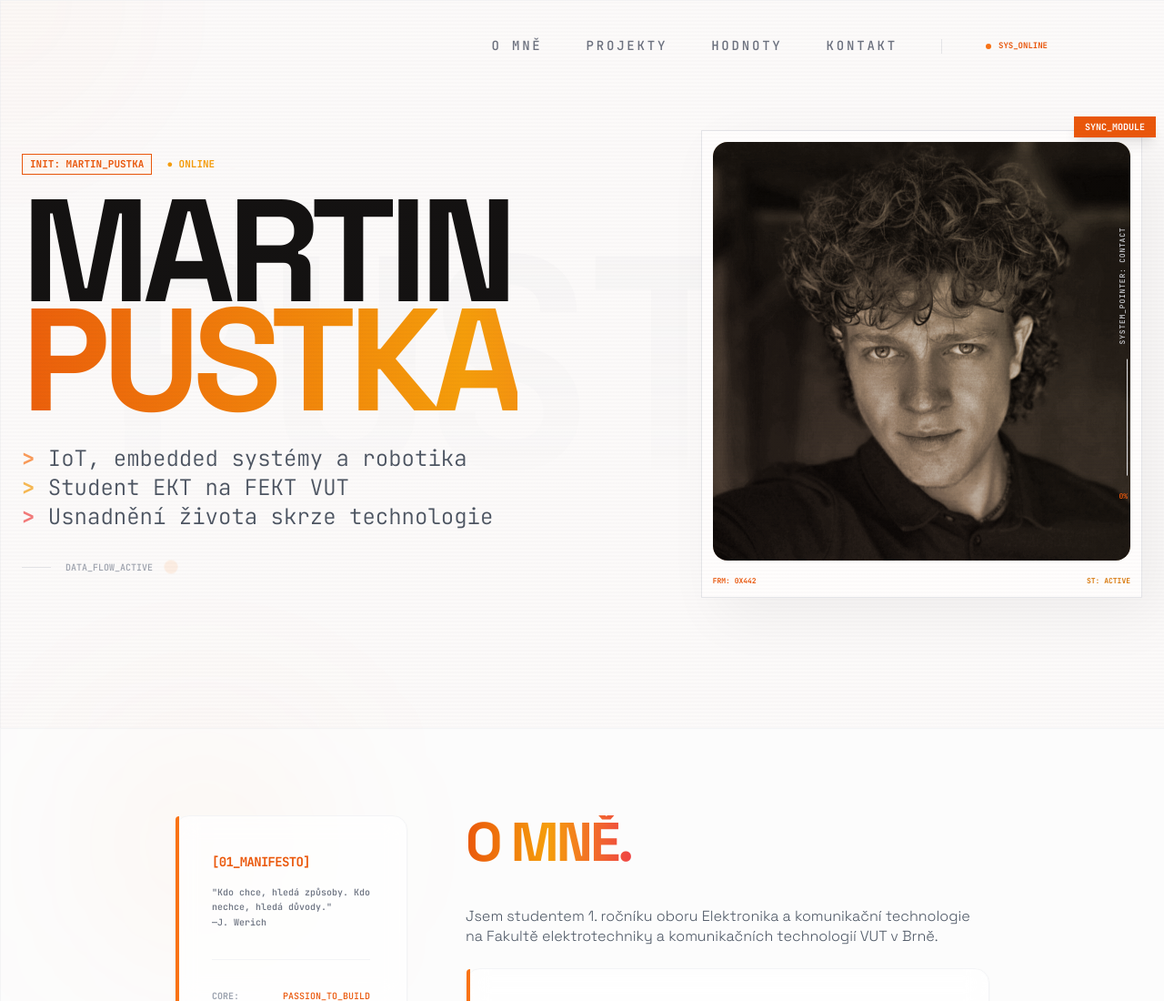
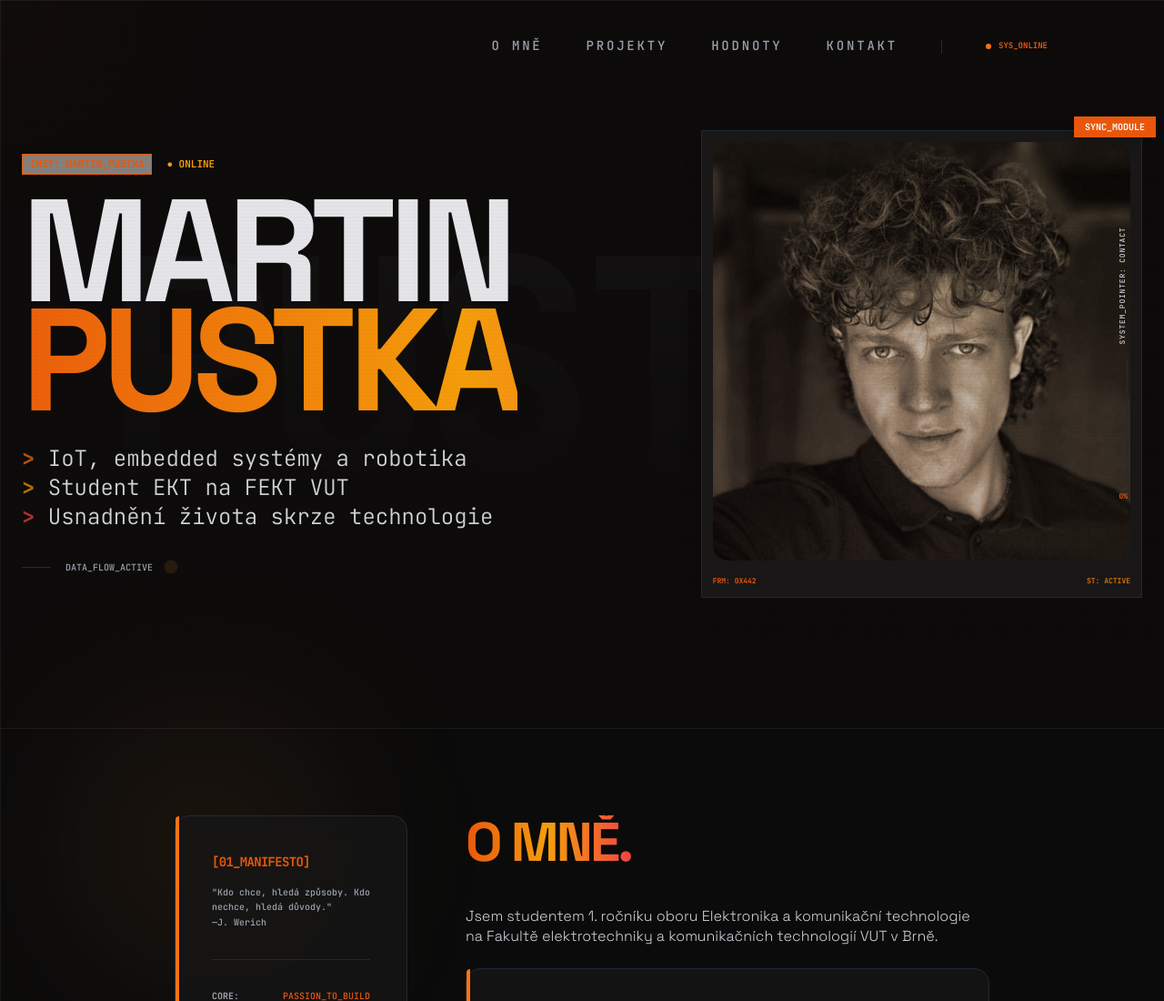
Before and after one commit to martiinek/martiinek.github.io, a React (Vite) app: page / in a window 1280 px wide. Shown: the top 1100 px of the page at 91% size. Built offline with nearby package versions, Linux system fonts and the light colour scheme.

Commit message:
Black theme

```diff
--- a/App.tsx
+++ b/App.tsx
@@ -125,7 +125,7 @@ const App: React.FC = () => {
         <div className="mono text-[8px] text-gray-300 vertical-text tracking-widest uppercase">
           System_Pointer: {activeSection}
         </div>
-        <div className="h-32 w-[1px] bg-gray-200 relative">
+        <div className="h-32 w-[1px] bg-gray-800 relative">
           <div
             className="absolute top-0 left-0 w-full bg-orange-500 transition-all duration-300"
             style={{ height: `${(scrollPos / (document.documentElement.scrollHeight - window.innerHeight)) * 100}%` }}
@@ -148,7 +148,7 @@ const App: React.FC = () => {
         </div>
       </main>
 
-      <footer className="py-20 border-t border-gray-200 bg-white/50 backdrop-blur-sm px-10">
+      <footer className="py-20 border-t border-gray-800 bg-black/50 backdrop-blur-sm px-10">
         <div className="flex flex-col md:flex-row justify-between items-center mono text-[10px] text-gray-400 gap-4">
           <p className="flex items-center gap-2">
             <span className="w-1 h-1 rounded-full bg-orange-500 animate-pulse"></span>
--- a/components/About.tsx
+++ b/components/About.tsx
@@ -3,21 +3,21 @@ import React from 'react';
 export const About: React.FC = () => {
   return (
     <section id="about" className="py-24 reveal relative">
-      <div className="absolute -left-24 top-0 w-64 h-64 bg-orange-400/5 rounded-full blur-[100px] pointer-events-none"></div>
+      <div className="absolute -left-24 top-0 w-64 h-64 bg-orange-400/10 rounded-full blur-[100px] pointer-events-none"></div>
 
       <div className="grid lg:grid-cols-12 gap-16 items-start">
         <div className="lg:col-span-4">
-          <div className="sticky top-32 p-10 border border-gray-100 bg-white/70 backdrop-blur-md shadow-sm rounded-2xl relative">
+          <div className="sticky top-32 p-10 border border-gray-800 bg-neutral-900/70 backdrop-blur-md shadow-sm rounded-2xl relative">
             <div className="absolute top-0 left-0 w-1 h-full bg-orange-500 rounded-l-2xl"></div>
             <h2 className="mono text-sm font-bold uppercase tracking-tighter mb-4 text-orange-600">
               [01_MANIFESTO]
             </h2>
-           <div className="mono text-[10px] text-gray-500 leading-relaxed mb-8">
+           <div className="mono text-[10px] text-gray-400 leading-relaxed mb-8">
               "Kdo chce, hledá způsoby. Kdo nechce, hledá důvody."
               <br />
               —J. Werich
             </div>
-            <div className="w-full h-[1px] bg-gray-100 mb-8"></div>
+            <div className="w-full h-[1px] bg-gray-800 mb-8"></div>
             <div className="space-y-4">
               <div className="flex justify-between mono text-[10px]">
                 <span className="text-gray-400 uppercase font-bold">Core:</span>
@@ -41,14 +41,14 @@ export const About: React.FC = () => {
               <span className="gradient-text">O MNĚ.</span>
             </h3>
 
-            <div className="prose prose-xl text-gray-600 font-light leading-snug space-y-6">
+            <div className="prose prose-xl text-gray-300 font-light leading-snug space-y-6">
               <p>
                 Jsem studentem 1. ročníku oboru Elektronika a komunikační technologie na Fakultě elektrotechniky a komunikačních technologií VUT v Brně.
               </p>
 
-              <div className="p-8 border border-gray-100 bg-white/70 backdrop-blur-md mono text-base shadow-sm leading-relaxed italic rounded-2xl relative">
+              <div className="p-8 border border-gray-800 bg-neutral-900/70 backdrop-blur-md mono text-base shadow-sm leading-relaxed italic rounded-2xl relative">
                 <div className="absolute top-0 left-0 w-1 h-full bg-orange-500 rounded-l-2xl"></div>
-                <span className="text-gray-500">
+                <span className="text-gray-300">
                   K elektru jsem se více dostal v 15 letech, kdy jsem poprvé objevil platformu Arduino. Okamžitě mě nadchly možnosti, které nabízí, a začal jsem tvořit vlastní jednoduché projekty. Postupně jsem přešel na pokročilejší platformy, jako jsou ESP32, Raspberry Pi a STM32, a dál si rozšiřoval znalosti v oblasti embedded systémů a IoT.
                   <br />
                   Velkým krokem pro mě bylo také pořízení první 3D tiskárny, díky které jsem mohl své nápady převádět z digitálního světa do fyzické podoby. S postupně se rozšiřujícím vybavením mé malé laboratoře jsem mohl realizovat stále složitější a ambicióznější projekty a hlavně měl možnost se učit prostřednictvím experimentů a vlastních chyb, což mi dalo nejvíce.
@@ -64,19 +64,19 @@ export const About: React.FC = () => {
             </div>
 
             <div className="grid grid-cols-1 md:grid-cols-2 gap-4 mt-12">
-              <div className="p-6 border border-gray-100 bg-white/70 backdrop-blur-md hover:border-orange-500 transition-all group rounded-2xl shadow-sm hover:shadow-md">
+              <div className="p-6 border border-gray-800 bg-neutral-900/70 backdrop-blur-md hover:border-orange-500 transition-all group rounded-2xl shadow-sm hover:shadow-md">
                 <div className="mono text-[9px] text-orange-600 mb-4 uppercase tracking-widest font-bold">Oblasti zájmu</div>
                 <div className="flex flex-wrap gap-2 text-xs mono">
                   {['Embedded systems', 'Linux', 'Matlab', 'Python', 'C/C++', 'Git', 'CAD', 'PCB design'].map(t => (
-                    <span key={t} className="px-2 py-1 bg-white border border-gray-100 rounded-lg group-hover:border-orange-200 transition-colors">+{t}</span>
+                    <span key={t} className="px-2 py-1 bg-neutral-900 border border-gray-800 rounded-lg group-hover:border-orange-400 transition-colors">+{t}</span>
                   ))}
                 </div>
               </div>
-              <div className="p-6 border border-gray-100 bg-white/70 backdrop-blur-md hover:border-amber-400 transition-all group rounded-2xl shadow-sm hover:shadow-md">
+              <div className="p-6 border border-gray-800 bg-neutral-900/70 backdrop-blur-md hover:border-amber-400 transition-all group rounded-2xl shadow-sm hover:shadow-md">
                 <div className="mono text-[9px] text-amber-600 mb-4 uppercase tracking-widest font-bold">Cíle</div>
                 <div className="flex flex-wrap gap-2 text-xs mono">
                   {['Nezávislost', 'Růst', 'Vzdělání', 'Efektivita'].map(t => (
-                    <span key={t} className="px-2 py-1 bg-white border border-gray-100 rounded-lg group-hover:border-amber-200 transition-colors">*{t}</span>
+                    <span key={t} className="px-2 py-1 bg-neutral-900 border border-gray-800 rounded-lg group-hover:border-amber-400 transition-colors">*{t}</span>
                   ))}
                 </div>
               </div>
--- a/components/Hero.tsx
+++ b/components/Hero.tsx
@@ -26,14 +26,14 @@ export const Hero: React.FC<HeroProps> = ({ scrollPos }) => {
             <span className="gradient-text animate-gradient-x">PUSTKA</span>
           </h1>
 
-          <p className="text-xl md:text-2xl text-gray-600 max-w-xl leading-snug mb-8 font-light mono">
+          <p className="text-xl md:text-2xl text-gray-300 max-w-xl leading-snug mb-8 font-light mono">
             <span className="text-orange-500 opacity-70 font-bold">&gt;</span> IoT, embedded systémy a robotika <br />
             <span className="text-amber-500 opacity-70 font-bold">&gt;</span> Student EKT na FEKT VUT <br />
             <span className="text-red-500 opacity-70 font-bold">&gt;</span> Usnadnění života skrze technologie
           </p>
 
           <div className="flex items-center gap-4 mono text-[10px] text-gray-400">
-            <span className="w-8 h-px bg-gray-200"></span>
+            <span className="w-8 h-px bg-gray-800"></span>
             <span>DATA_FLOW_ACTIVE</span>
             <span className="w-2 h-2 rounded-full bg-orange-400 animate-ping"></span>
           </div>
@@ -41,13 +41,13 @@ export const Hero: React.FC<HeroProps> = ({ scrollPos }) => {
 
         <div className="lg:col-span-5 relative hidden lg:block">
           <div
-            className="relative p-3 border border-gray-200 bg-white shadow-[20px_20px_60px_rgba(0,0,0,0.05)] transition-transform duration-500"
+            className="relative p-3 border border-gray-800 bg-neutral-900 shadow-[20px_20px_60px_rgba(0,0,0,0.05)] transition-transform duration-500"
             style={{ transform: `rotate(${scrollPos * 0.01}deg) translateY(${scrollPos * -0.03}px)` }}
           >
             <div className="absolute -top-4 -right-4 mono text-[10px] text-white font-bold bg-orange-600 px-3 py-1 shadow-lg">
               SYNC_MODULE
             </div>
-              <div className="aspect-square bg-gray-100 overflow-hidden relative group rounded-2xl">
+              <div className="aspect-square bg-gray-800 overflow-hidden relative group rounded-2xl">
               <div
                 className="absolute inset-0 bg-cover bg-center grayscale group-hover:grayscale-0 transition-all duration-1000 scale-110 group-hover:scale-100"
                 style={{ backgroundImage: 'url("profile_picture.jpg")' }}
--- a/components/Navbar.tsx
+++ b/components/Navbar.tsx
@@ -13,20 +13,20 @@ export const Navbar: React.FC<NavbarProps> = ({ scrolled }) => {
   ];
 
   return (
-    <nav className={`fixed top-0 left-0 right-0 z-50 transition-all duration-500 ${scrolled ? 'bg-white/80 backdrop-blur-xl border-b border-gray-200 py-4' : 'bg-transparent py-10'}`}>
+    <nav className={`fixed top-0 left-0 right-0 z-50 transition-all duration-500 ${scrolled ? 'bg-black/60 backdrop-blur-xl border-b border-gray-800 py-4' : 'bg-transparent py-10'}`}>
       <div className="max-w-7xl mx-auto px-6 lg:px-32 flex justify-end items-center">
         <div className="flex items-center space-x-8 md:space-x-12">
           {links.map(link => (
             <a
               key={link.name}
               href={link.href}
-              className="group relative mono text-[14px] uppercase tracking-[0.2em] text-gray-500 hover:text-black transition-colors"
+              className="group relative mono text-[14px] uppercase tracking-[0.2em] text-gray-400 hover:text-white transition-colors"
             >
               <span className="relative z-14">{link.name}</span>
               <span className="absolute -bottom-1 left-0 w-0 h-px bg-orange-500 transition-all duration-300 group-hover:w-full"></span>
             </a>
           ))}
-          <div className="h-4 w-px bg-gray-200 hidden sm:block"></div>
+          <div className="h-4 w-px bg-gray-800 hidden sm:block"></div>
           <div className="mono text-[9px] text-orange-600 font-bold hidden sm:flex items-center gap-2">
             <span className="w-1.5 h-1.5 rounded-full bg-orange-500 animate-pulse"></span>
             SYS_ONLINE
--- a/components/Values.tsx
+++ b/components/Values.tsx
@@ -9,11 +9,11 @@ export const Values: React.FC = () => {
       </div>
       <div className="grid md:grid-cols-3 gap-6">
         {VALUES.map((value, idx) => (
-          <div key={value.title} className="relative p-10 rounded-2xl overflow-hidden group hover:scale-[1.02] transition-all duration-500 border border-gray-100 bg-white/70 backdrop-blur-md shadow-sm hover:shadow-2xl">
+          <div key={value.title} className="relative p-10 rounded-2xl overflow-hidden group hover:scale-[1.02] transition-all duration-500 border border-gray-800 bg-neutral-900/70 backdrop-blur-md shadow-sm hover:shadow-2xl">
             {/* Soft decorative light */}
             <div className={`absolute -top-10 -right-10 w-40 h-40 rounded-full blur-[80px] opacity-10 group-hover:opacity-30 transition-opacity ${idx === 0 ? 'bg-orange-400' : idx === 1 ? 'bg-amber-400' : 'bg-red-400'}`}></div>
 
-            <div className={`w-12 h-12 rounded-xl mb-8 flex items-center justify-center ${idx === 0 ? 'bg-orange-50 text-orange-600' : idx === 1 ? 'bg-amber-50 text-amber-600' : 'bg-red-50 text-red-600'}`}>
+            <div className={`w-12 h-12 rounded-xl mb-8 flex items-center justify-center ${idx === 0 ? 'bg-orange-900/20 text-orange-400' : idx === 1 ? 'bg-amber-900/20 text-amber-400' : 'bg-red-900/20 text-red-400'}`}>
               <svg className="w-6 h-6" fill="none" stroke="currentColor" viewBox="0 0 24 24">
                 <path strokeLinecap="round" strokeLinejoin="round" strokeWidth="1.5" d={value.icon} />
               </svg>
@@ -22,7 +22,7 @@ export const Values: React.FC = () => {
             <h4 className="text-2xl mb-6 font-bold tracking-tight group-hover:gradient-text transition-all duration-300">
               {value.title}
             </h4>
-            <p className="text-gray-500 leading-relaxed font-light text-sm mb-10">
+            <p className="text-gray-400 leading-relaxed font-light text-sm mb-10">
               {value.description}
             </p>
             <div className={`mono text-[9px] font-bold tracking-widest uppercase ${idx === 0 ? 'text-orange-400' : idx === 1 ? 'text-amber-400' : 'text-red-400'}`}>
--- a/index.html
+++ b/index.html
@@ -15,8 +15,8 @@
         }
         body {
             font-family: 'Space Grotesk', sans-serif;
-            background-color: #fcfcfc;
-            color: #121212;
+            background-color: #0b0b0b;
+            color: #e5e7eb;
             overflow-x: hidden;
             selection-background-color: #f97316;
             selection-color: white;
@@ -38,8 +38,8 @@
         /* Technical Grid */
         .bg-tech-grid {
             background-image:
-                linear-gradient(to right, #f3f4f6 1px, transparent 1px),
-                linear-gradient(to bottom, #f3f4f6 1px, transparent 1px);
+                linear-gradient(to right, rgba(255,255,255,0.06) 1px, transparent 1px),
+                linear-gradient(to bottom, rgba(255,255,255,0.06) 1px, transparent 1px);
             background-size: 40px 40px;
         }
 
@@ -79,10 +79,10 @@
             width: 4px;
         }
         ::-webkit-scrollbar-track {
-            background: #f1f1f1;
+            background: #0f0f0f;
         }
         ::-webkit-scrollbar-thumb {
-            background: #d1d5db;
+            background: #374151;
             border-radius: 10px;
         }
         ::-webkit-scrollbar-thumb:hover {
```
Also changed, not shown: components/Contact.tsx (+4 -4 lines), components/Projects.tsx (+7 -7 lines).
